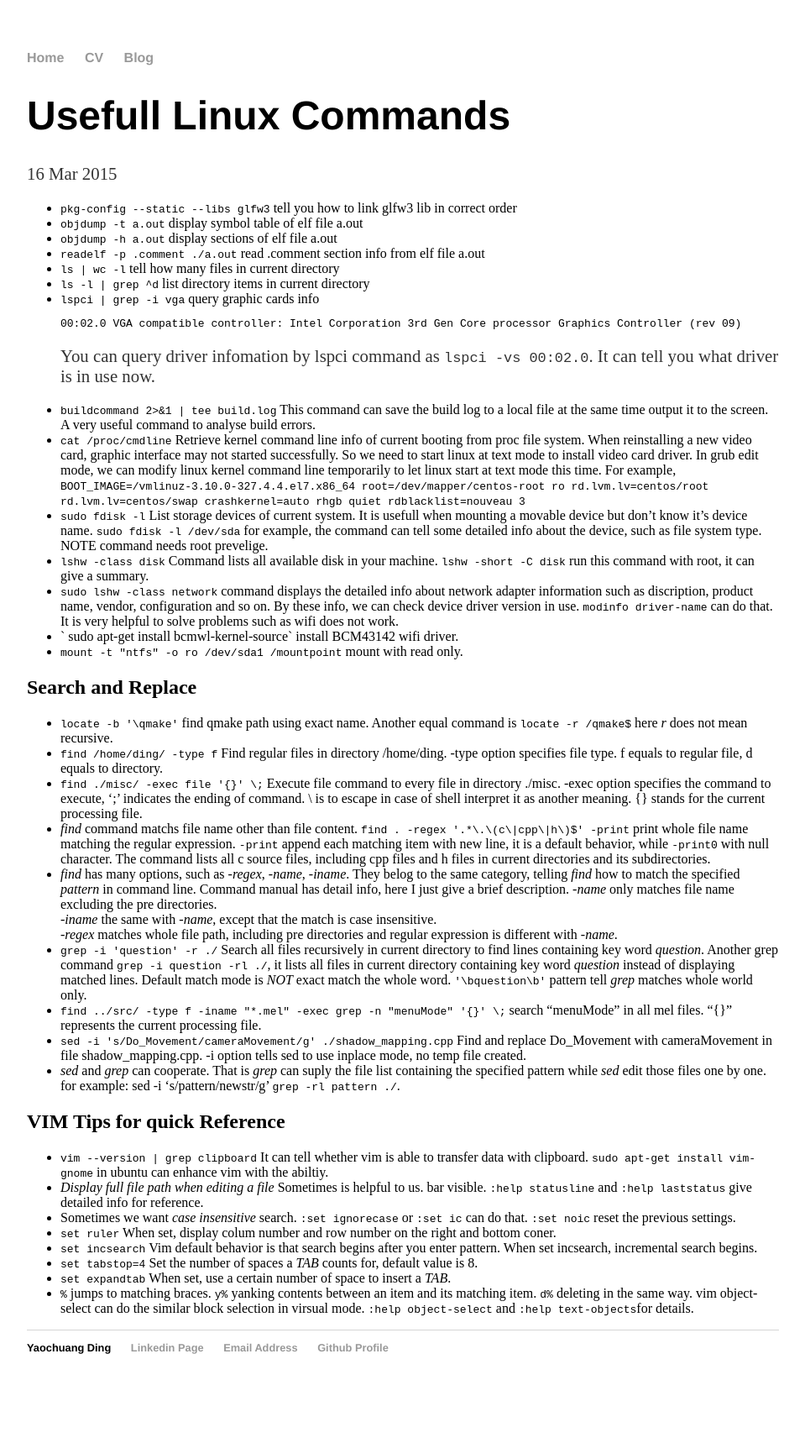
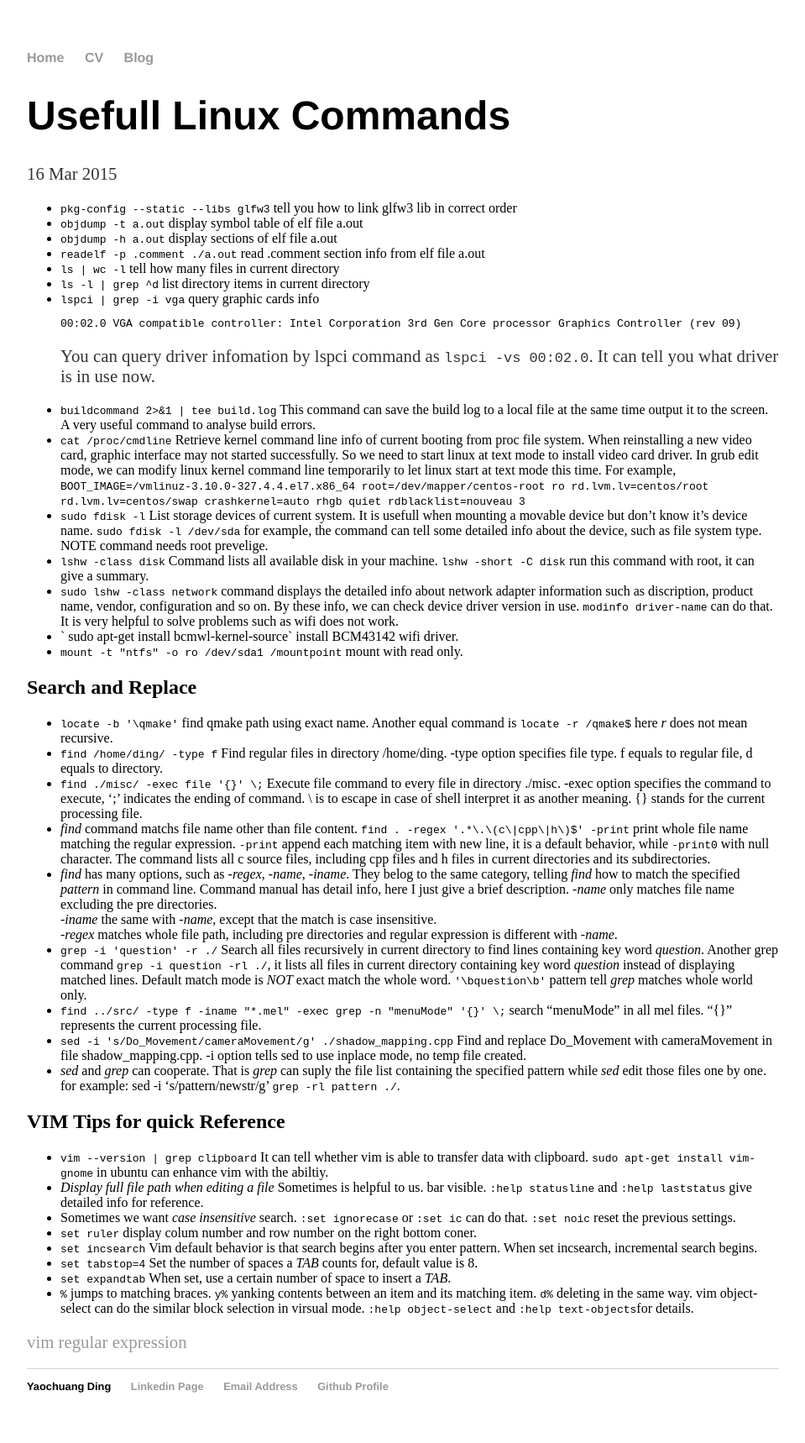
Before and after one commit to ychding11/ychding11.github.io, a Jekyll site: the page built from _posts/2015-03-16-Useful-Linux-Command.md, in a window 1280 px wide. Shown: the whole page at 84% size, without its empty margins (160-1119 px from the left). Built offline with Jekyll 4.4.1, drawn with Linux system fonts in a browser that asks for light colours; before the commit the page ends 1672 px from its top, so only the background shows below that.

Commit message:
1. add vim regular expression reference

```diff
--- a/_posts/2015-03-16-Useful-Linux-Command.md
+++ b/_posts/2015-03-16-Useful-Linux-Command.md
@@ -79,15 +79,14 @@ in file shadow_mapping.cpp. -i option tells sed to use inplace mode, no temp fil
 ## VIM Tips for quick Reference
 
 - `vim --version | grep clipboard` It can tell whether vim is able
-to transfer data with clipboard. `sudo apt-get install vim-gnome`
-in ubuntu can enhance vim with the abiltiy.
+  to transfer data with clipboard. `sudo apt-get install vim-gnome`
+  in ubuntu can enhance vim with the abiltiy.
 - *Display full file path when editing a file* Sometimes is helpful to us.
   bar visible. `:help statusline` and `:help laststatus` give detailed info for
   reference.
 - Sometimes we want *case insensitive* search. `:set ignorecase` or `:set ic`
   can do that. `:set noic` reset the previous settings.
-- `set ruler` When set, display colum number and row number on the right and bottom
-  coner.
+- `set ruler` display colum number and row number on the right bottom coner.
 - `set incsearch` Vim default behavior is that search begins after you enter pattern.
   When set incsearch, incremental search begins.
 - `set tabstop=4` Set the number of spaces a *TAB* counts for, default value is 8.
@@ -95,3 +94,5 @@ in ubuntu can enhance vim with the abiltiy.
 - `%` jumps to matching braces. `y%` yanking contents between an item and its matching
   item. `d%` deleting in the same way. vim object-select can do the similar block
   selection in virsual mode. `:help object-select` and `:help text-objects`for details.
+
+[vim regular expression](http://www.cnblogs.com/PegasusWang/p/3153300.html)
```
